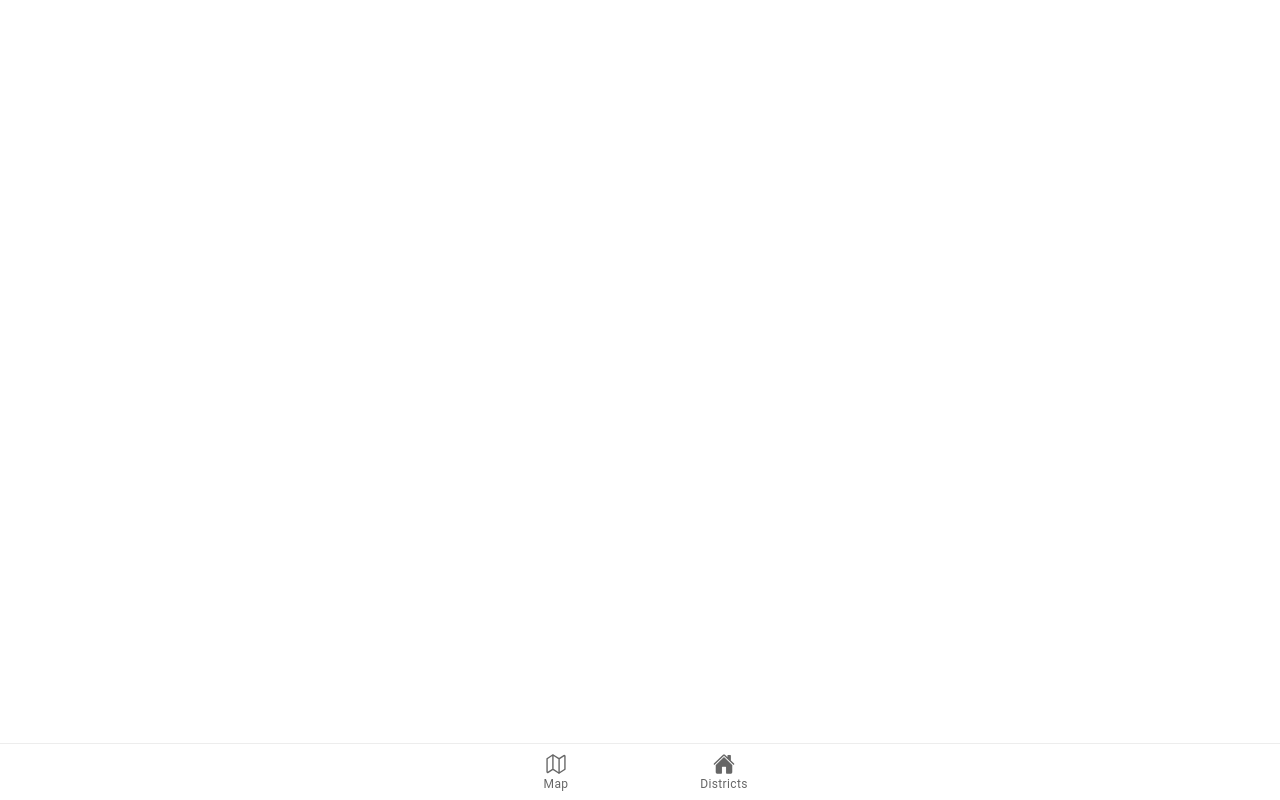
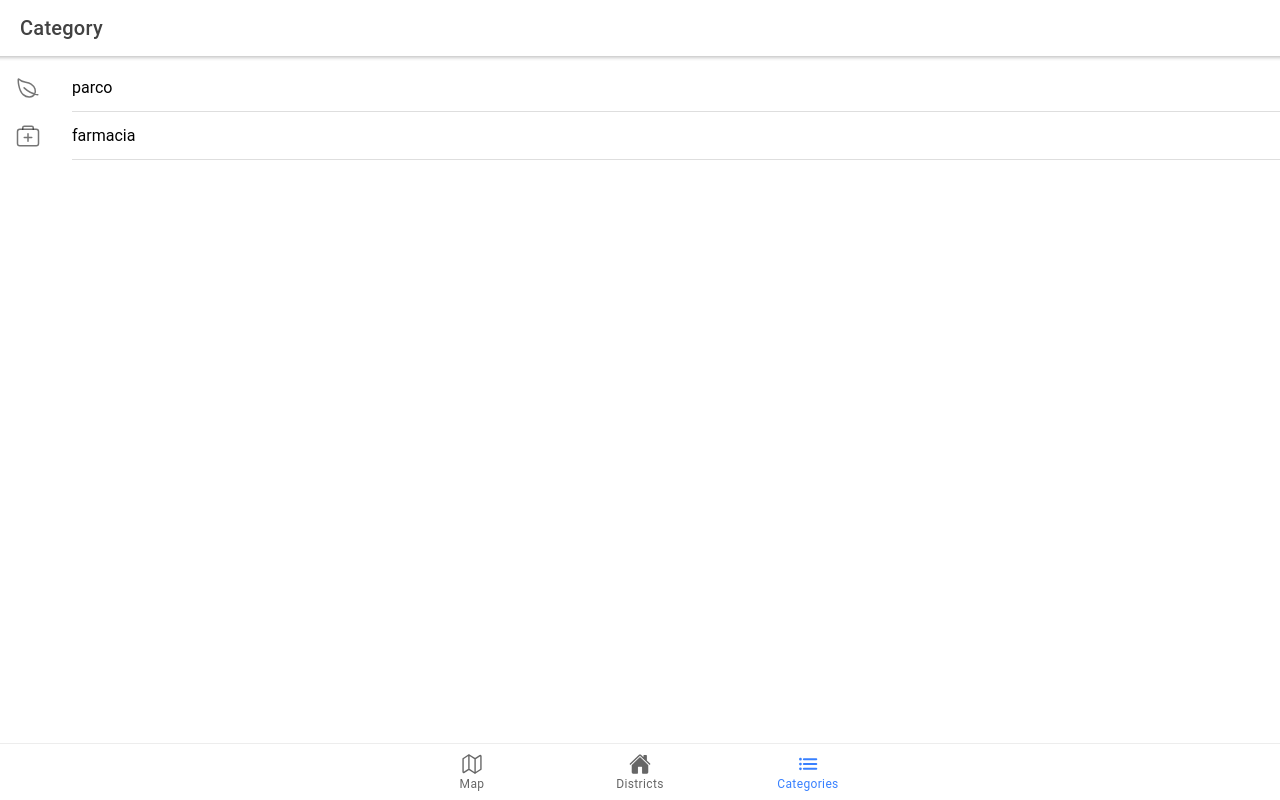
Before and after one commit to taccarlo/geoapp-frontend, a React (Create React App) app: page /categories in a window 1280 px wide. Built offline with nearby package versions, Linux system fonts and the light colour scheme.

Commit message:
FEAT(category): Add category page

```diff
--- a/src/App.jsx
+++ b/src/App.jsx
@@ -9,10 +9,11 @@ import {
   IonTabs,
 } from '@ionic/react'
 import { IonReactRouter } from '@ionic/react-router'
-import { mapOutline, home } from 'ionicons/icons'
+import { mapOutline, home, list } from 'ionicons/icons'
 
 import Map from './pages/map/Map'
 import DistrictList from './pages/district/DistrictList'
+import CategoryList from './pages/category/CategoryList'
 
 /* Core CSS required for Ionic components to work properly */
 import '@ionic/react/css/core.css'
@@ -39,6 +40,7 @@ function App() {
       <IonReactRouter>
         <IonTabs>
           <IonRouterOutlet>
+            <Route path="/categories" component={CategoryList} />
             <Route path="/districts" component={DistrictList} />
             <Route path="/map" component={Map} />
             <Route exact path="/" render={() => <Redirect to="/map" />} />
@@ -53,6 +55,10 @@ function App() {
               <IonIcon icon={home} />
               <IonLabel>Districts</IonLabel>
             </IonTabButton>
+            <IonTabButton tab="categories" href="/categories">
+              <IonIcon icon={list} />
+              <IonLabel>Categories</IonLabel>
+            </IonTabButton>
           </IonTabBar>
         </IonTabs>
       </IonReactRouter>
--- /dev/null
+++ b/src/pages/category/CategoryList.jsx
@@ -0,0 +1,51 @@
+import React from 'react'
+import { connect } from 'react-redux'
+import {
+  IonContent,
+  IonHeader,
+  IonPage,
+  IonTitle,
+  IonToolbar,
+  IonItem,
+  IonList,
+  IonIcon,
+} from '@ionic/react'
+import { medkitOutline, leafOutline } from 'ionicons/icons'
+
+const categoryConfig = {
+  parco: leafOutline,
+  farmacia: medkitOutline,
+}
+
+export const CategoryList = ({ categories }) => {
+  return (
+    <IonPage>
+      <IonHeader>
+        <IonToolbar>
+          <IonTitle>Category</IonTitle>
+        </IonToolbar>
+      </IonHeader>
+      <IonContent>
+        <IonList>
+          {categories.map(category => (
+            <IonItem key={category.id} button>
+              <IonIcon
+                icon={categoryConfig[category.denominazione]}
+                slot="start"
+              />
+              {category.denominazione}
+            </IonItem>
+          ))}
+        </IonList>
+      </IonContent>
+    </IonPage>
+  )
+}
+
+const mapStateToProps = state => ({
+  categories: state.category.categories,
+})
+
+const mapDispatchToProps = {}
+
+export default connect(mapStateToProps, mapDispatchToProps)(CategoryList)
--- /dev/null
+++ b/src/redux/reducers/categoryReducer.js
@@ -0,0 +1,21 @@
+const initialState = {
+  categories: [
+    {
+      id: 1,
+      denominazione: 'parco',
+    },
+    {
+      id: 2,
+      denominazione: 'farmacia',
+    },
+  ],
+}
+
+const categoryReducer = (state = initialState, { type, payload }) => {
+  switch (type) {
+    default:
+      return state
+  }
+}
+
+export default categoryReducer
--- a/src/redux/reducers/index.js
+++ b/src/redux/reducers/index.js
@@ -1,8 +1,10 @@
 import { combineReducers } from 'redux'
+import mapReducer from './mapReducer'
 import districtReducer from './districtReducer'
-import mapReducer from './mapReducer'
+import categoryReducer from './categoryReducer'
 
 export default combineReducers({
   map: mapReducer,
   district: districtReducer,
+  category: categoryReducer,
 })
```
